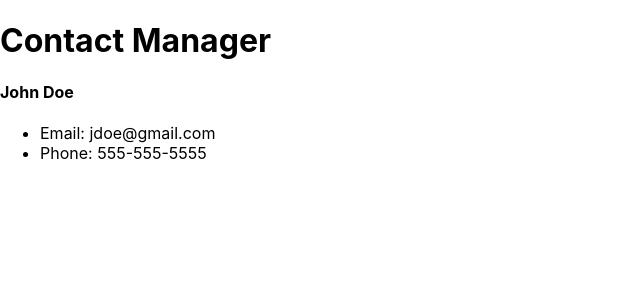
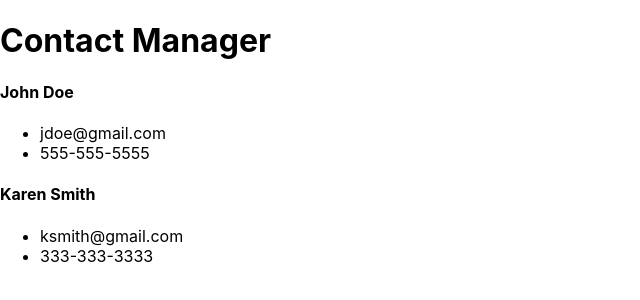
Before and after one commit to EddieOrozco/contactmanager, a React (Create React App) app: page / in a window 1280 px wide. Shown: the top 300 px of the page, without its empty margins (0-640 px from the left). Built offline with nearby package versions, Linux system fonts and the light colour scheme.

Commit message:
Adding another Contact to App Component

```diff
--- a/src/App.js
+++ b/src/App.js
@@ -8,7 +8,12 @@ class App extends Component {
     return (
       <div className="App">
         <Header branding="Contact Manager" />
-        <Contact />
+        <Contact name="John Doe" email="jdoe@gmail.com" phone="555-555-5555" />
+        <Contact
+          name="Karen Smith"
+          email="ksmith@gmail.com"
+          phone="333-333-3333"
+        />
       </div>
     );
   }
--- a/src/components/Contact.js
+++ b/src/components/Contact.js
@@ -4,10 +4,10 @@ class Contact extends Component {
   render() {
     return (
       <div>
-        <h4>John Doe</h4>
+        <h4>{this.props.name}</h4>
         <ul>
-          <li>Email: jdoe@gmail.com</li>
-          <li>Phone: 555-555-5555</li>
+          <li>{this.props.email}</li>
+          <li>{this.props.phone}</li>
         </ul>
       </div>
     );
```
